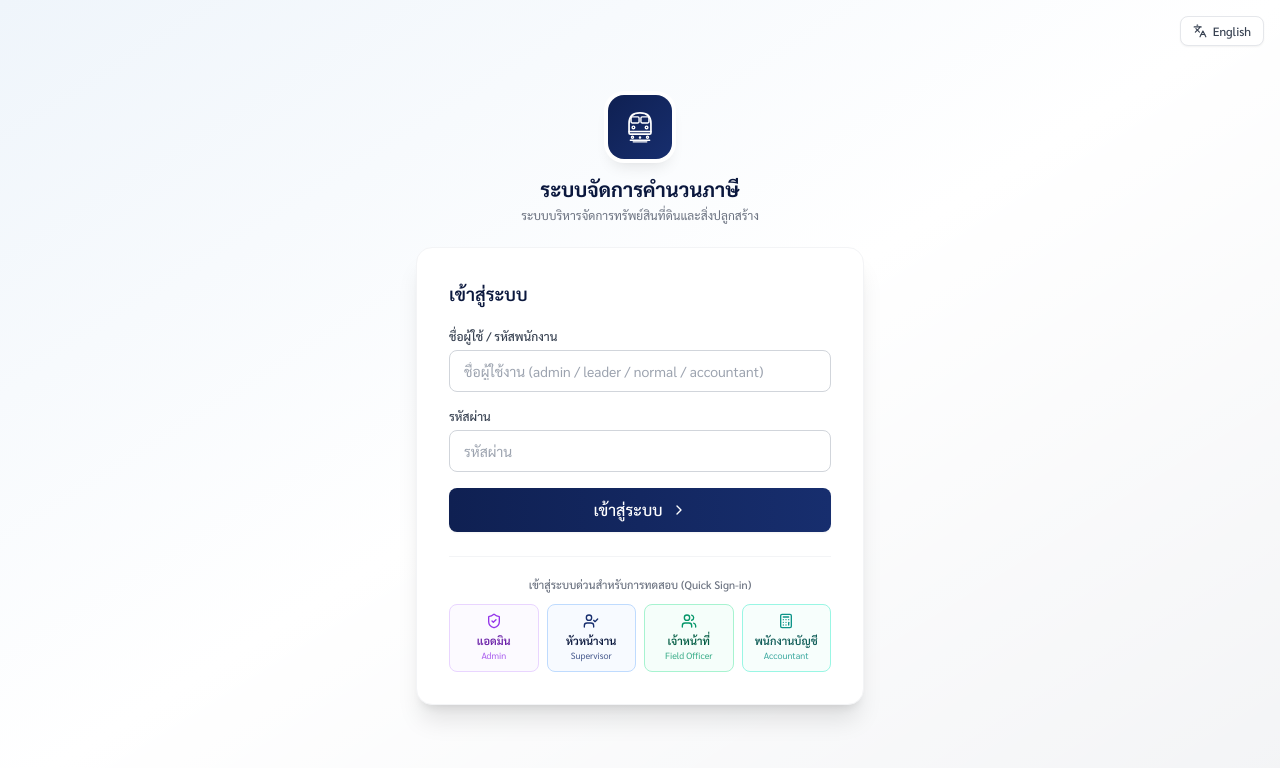
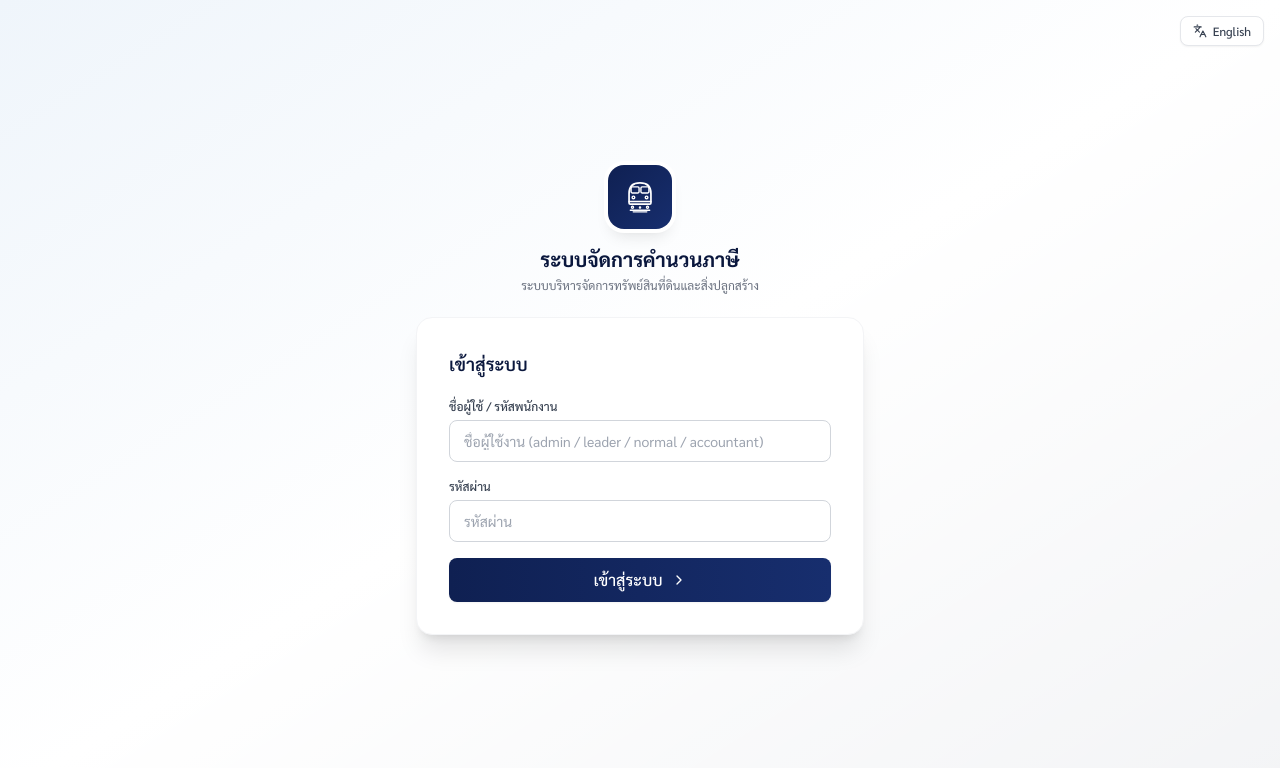
Before and after one commit to YPongDeveloper/AMS-test, a Next.js app: page / in a window 1280 px wide. Shown: the top 768 px of the page. Built offline with nearby package versions, Linux system fonts and the light colour scheme; no server answers.

Commit message:
style: remove quick sign-in test buttons from login page

```diff
--- a/app/page.tsx
+++ b/app/page.tsx
@@ -3,7 +3,7 @@
 import { useEffect, useState } from "react";
 import { useRouter } from "next/navigation";
 import { useI18n } from "@/lib/i18n";
-import { Languages, ChevronRight, AlertCircle, ShieldCheck, UserCheck, Users, Calculator, ShieldAlert } from "lucide-react";
+import { Languages, ChevronRight, AlertCircle, ShieldAlert } from "lucide-react";
 import { API_CONFIGURED, getAccessToken, getCurrentUser, loginWithPassword, loginDemo, type AppUser } from "@/lib/api";
 import Logo from "@/components/Logo";
 
@@ -91,12 +91,6 @@ export default function LoginPage() {
     }
     await handleLogin(username, password);
   }
-
-  const quickLogin = async (u: string, p: string) => {
-    setUsername(u);
-    setPassword(p);
-    await handleLogin(u, p);
-  };
 
   const inputCls =
     "w-full px-3.5 py-2.5 text-sm border border-gray-300 rounded-lg focus:outline-none focus:ring-2 focus:ring-govblue-500/20 focus:border-govblue-500 transition";
@@ -216,58 +210,6 @@ export default function LoginPage() {
               <ChevronRight size={16} />
             </button>
           </form>
-
-          {/* Quick Login Options */}
-          <div className="mt-6 pt-5 border-t border-gray-100">
-            <div className="text-[11px] font-medium text-gray-500 mb-2.5 text-center">
-              เข้าสู่ระบบด่วนสำหรับการทดสอบ (Quick Sign-in)
-            </div>
-            <div className="grid grid-cols-2 sm:grid-cols-4 gap-2">
-              <button
-                type="button"
-                onClick={() => quickLogin("admin", "admin")}
-                disabled={busy}
-                className="flex flex-col items-center p-2 rounded-lg border border-purple-200 bg-purple-50/50 hover:bg-purple-100/70 text-purple-800 transition text-center"
-              >
-                <ShieldCheck size={16} className="text-purple-600 mb-1" />
-                <span className="text-[11px] font-semibold">แอดมิน</span>
-                <span className="text-[9px] text-purple-600/80">Admin</span>
-              </button>
-
-              <button
-                type="button"
-                onClick={() => quickLogin("leader", "leader")}
-                disabled={busy}
-                className="flex flex-col items-center p-2 rounded-lg border border-blue-200 bg-blue-50/50 hover:bg-blue-100/70 text-govblue-800 transition text-center"
-              >
-                <UserCheck size={16} className="text-govblue-600 mb-1" />
-                <span className="text-[11px] font-semibold">หัวหน้างาน</span>
-                <span className="text-[9px] text-govblue-600/80">Supervisor</span>
-              </button>
-
-              <button
-                type="button"
-                onClick={() => quickLogin("normal", "normal")}
-                disabled={busy}
-                className="flex flex-col items-center p-2 rounded-lg border border-emerald-200 bg-emerald-50/50 hover:bg-emerald-100/70 text-emerald-800 transition text-center"
-              >
-                <Users size={16} className="text-emerald-600 mb-1" />
-                <span className="text-[11px] font-semibold">เจ้าหน้าที่</span>
-                <span className="text-[9px] text-emerald-600/80">Field Officer</span>
-              </button>
-
-              <button
-                type="button"
-                onClick={() => quickLogin("accountant", "accountant")}
-                disabled={busy}
-                className="flex flex-col items-center p-2 rounded-lg border border-teal-200 bg-teal-50/50 hover:bg-teal-100/70 text-teal-800 transition text-center"
-              >
-                <Calculator size={16} className="text-teal-600 mb-1" />
-                <span className="text-[11px] font-semibold">พนักงานบัญชี</span>
-                <span className="text-[9px] text-teal-600/80">Accountant</span>
-              </button>
-            </div>
-          </div>
         </div>
       </div>
     </div>
```
